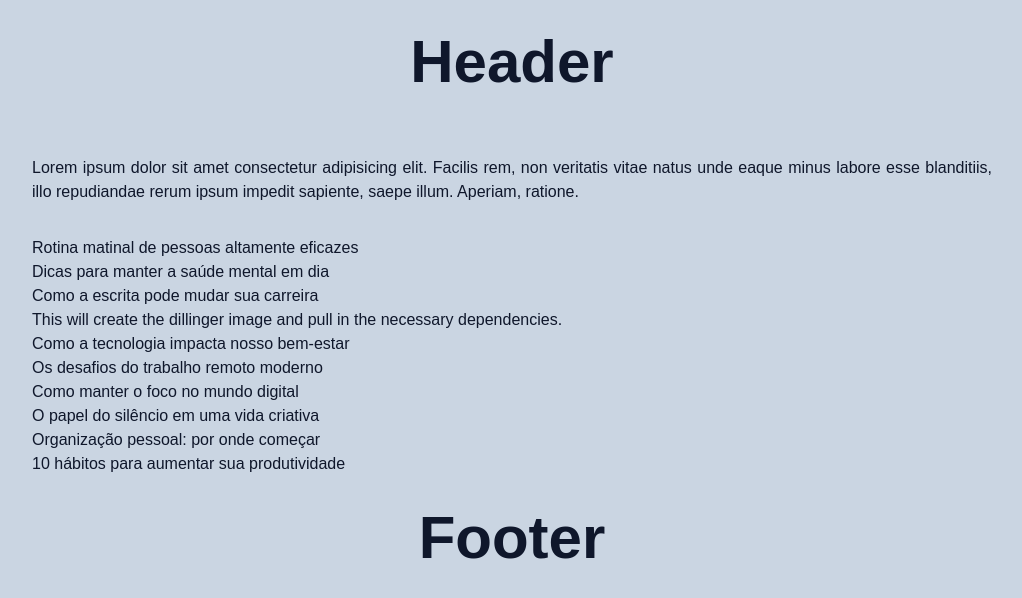
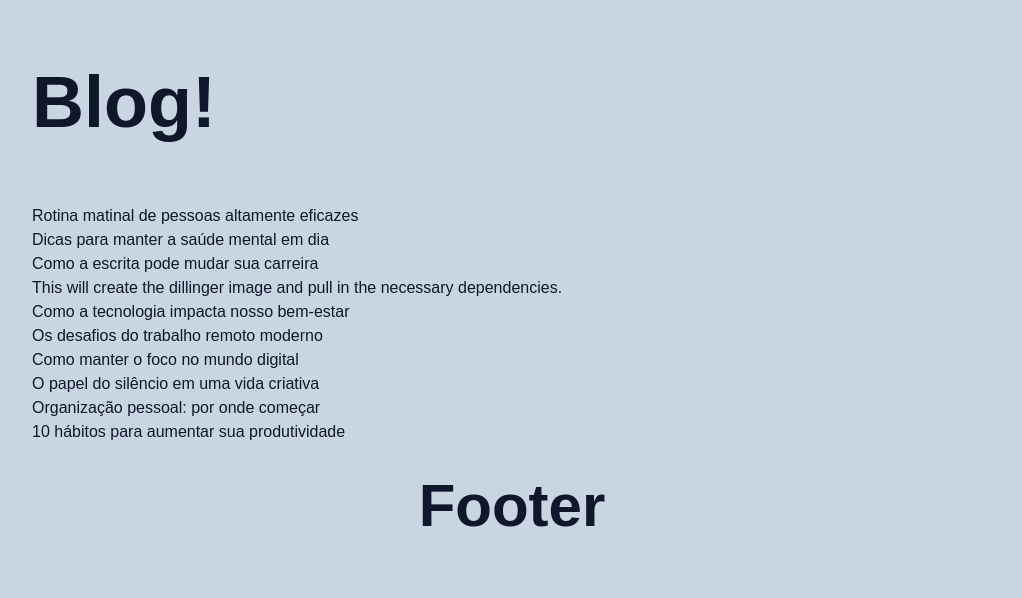
Before and after one commit to Andr0medAonair/tutorial-blog, a Next.js app: page / in a window 1280 px wide. Shown: the top 598 px of the page, without its empty margins (128-1150 px from the left). Built offline with nearby package versions, Linux system fonts and the light colour scheme.

Commit message:
feat: adjust header component

```diff
--- a/src/app/page.tsx
+++ b/src/app/page.tsx
@@ -1,4 +1,5 @@
 import { Container } from "@/components/Container";
+import { Header } from "@/components/Header";
 import { PostsList } from "@/components/PostsList";
 import { Spinner } from "@/components/Spinner";
 import { postRepository } from "@/repositories/post/json-post-repository";
@@ -10,15 +11,7 @@
 
   return (
     <Container>
-      <header>
-        <h1 className={classes}>Header</h1>
-        <p className="text-justify py-8">
-          Lorem ipsum dolor sit amet consectetur adipisicing elit. Facilis rem,
-          non veritatis vitae natus unde eaque minus labore esse blanditiis,
-          illo repudiandae rerum ipsum impedit sapiente, saepe illum. Aperiam,
-          ratione.
-        </p>
-      </header>
+      <Header />
       <Suspense fallback={<Spinner />}>
         <PostsList />
       </Suspense>
--- a/src/components/Container/index.tsx
+++ b/src/components/Container/index.tsx
@@ -1,7 +1,6 @@
 "use client";
 
 import clsx from "clsx";
-import { Spinner } from "../Spinner";
 
 type ContainerProps = {
   children: React.ReactNode;
@@ -9,13 +8,11 @@
 
 export function Container({ children }: ContainerProps) {
   const colourClasses = clsx(
-    "text-slate-900",
-    "bg-slate-300",
+    "text-slate-900 bg-slate-300",
+    "dark:text-slate-100 dark:bg-slate-900",
     "min-h-screen",
-    "dark:text-slate-100",
-    "dark:bg-slate-900"
   );
-  const sizeClasses = clsx("max-w-screen-lg", "mx-auto", "px-8");
+  const sizeClasses = clsx("max-w-screen-lg mx-auto px-8");
 
   return (
     <div className={colourClasses}>
--- a/src/components/Header/index.tsx
+++ b/src/components/Header/index.tsx
@@ -1,14 +1,19 @@
-"use client";
-
 import clsx from "clsx";
 import { Spinner } from "../Spinner";
 
 export function Header() {
-  const classes = clsx("bg-amber-500", " h-[500px]");
+  const classes = clsx(
+    "text-4xl/normal font-extrabold py-8",
+    "sm:text-5xl/normal sm:py-10",
+    "md:text-6xl/normal md:py-11",
+    "lg:text-7xl/normal lg:py-12"
+  );
 
   return (
-    <div>
-      <Spinner className={classes} />
-    </div>
+    <header>
+      <h1 className={classes}>
+        <a href="######">Blog!</a>
+      </h1>
+    </header>
   );
 }
```
